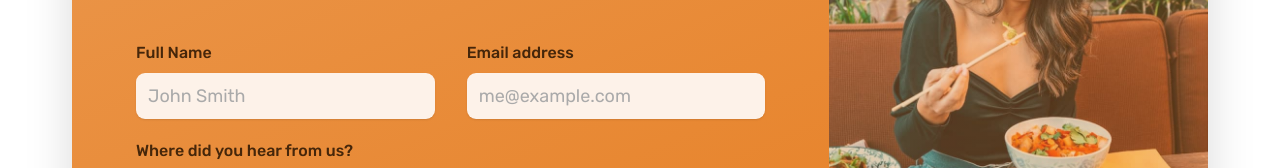
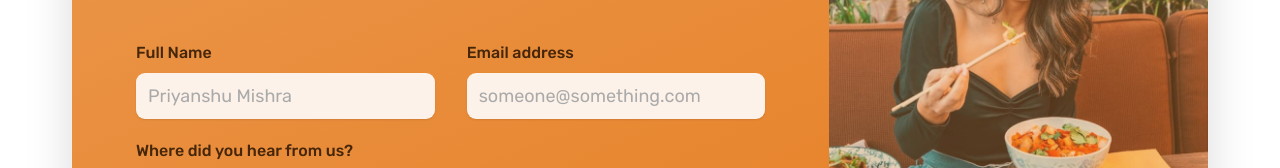
Before and after one commit to priyanshumishra1009/Omnifood-final, a plain HTML site: page index.html in a window 1280 px wide. Shown: the part 6846-7014 px from the top of the page. Drawn offline with nearby package versions, Linux system fonts and the light colour scheme.

Commit message:
Update index.html

```diff
--- a/index.html
+++ b/index.html
@@ -583,7 +583,7 @@
                   <input
                     id="full-name"
                     type="text"
-                    placeholder="John Smith"
+                    placeholder="Priyanshu Mishra"
                     name="full-name"
                     required
                   />
@@ -594,7 +594,7 @@
                   <input
                     id="email"
                     type="email"
-                    placeholder="me@example.com"
+                    placeholder="someone@something.com"
                     name="email"
                     required
                   />
```
